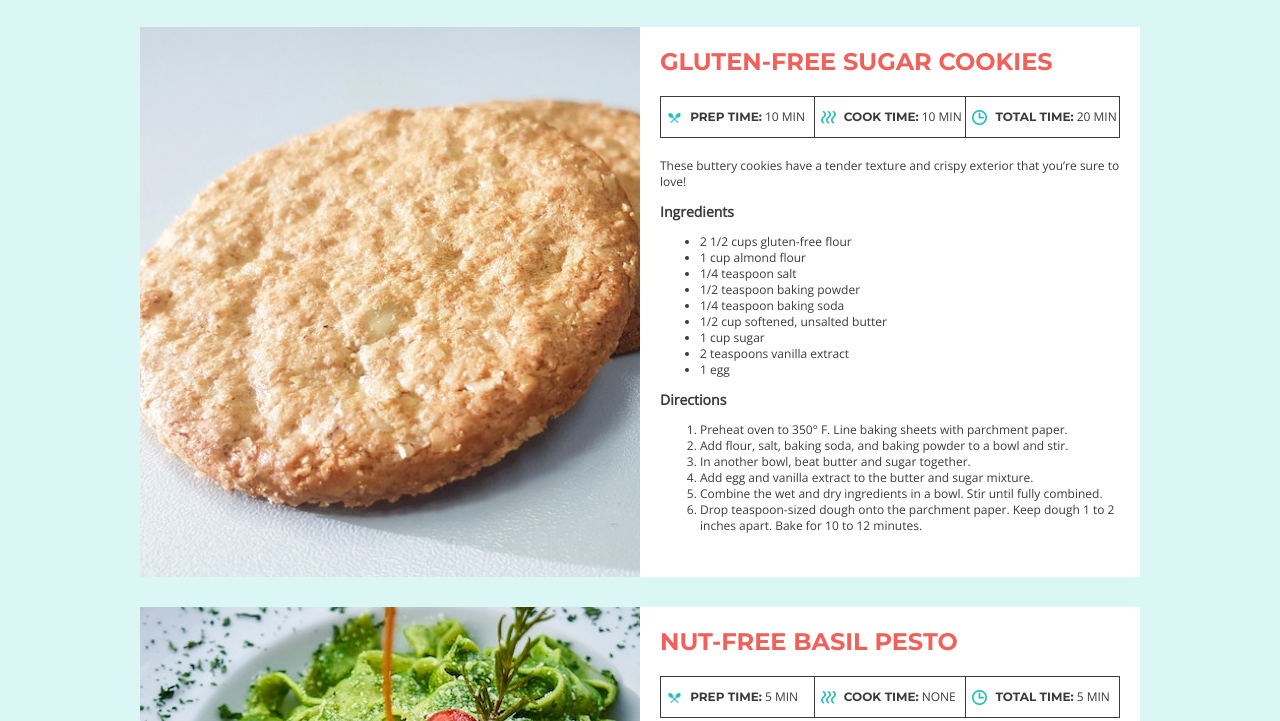
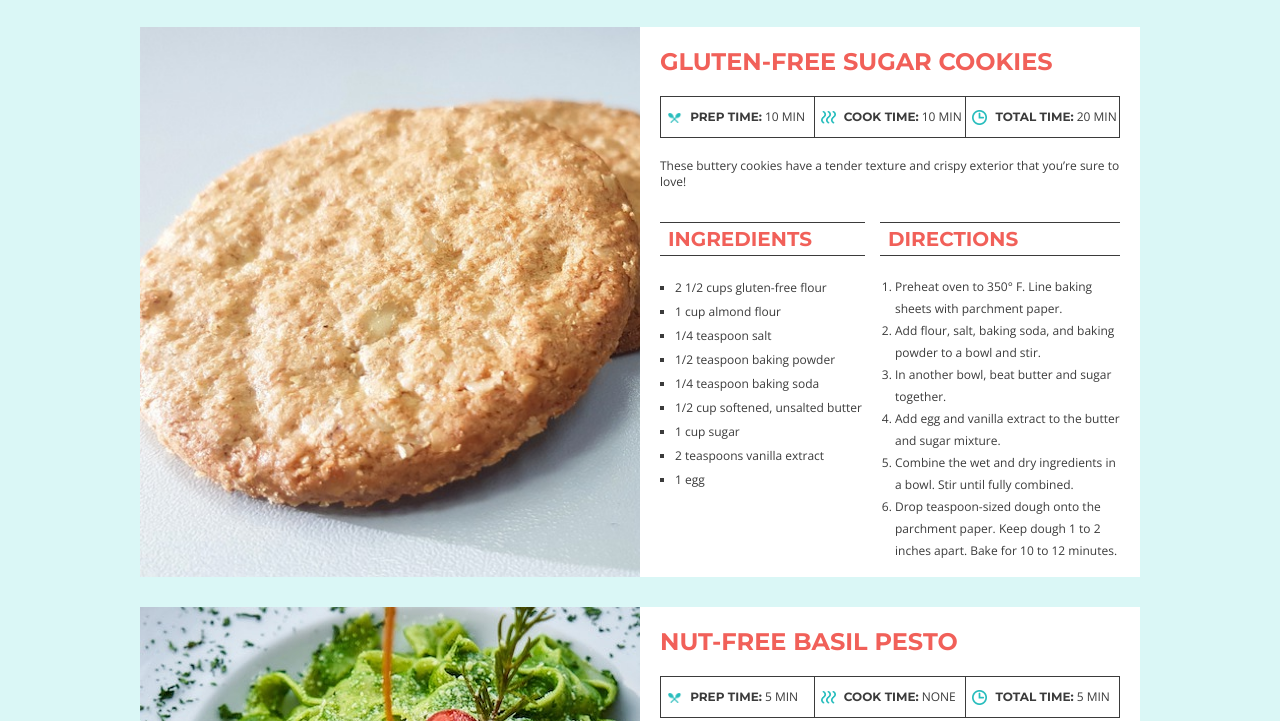
Before and after one commit to DMCatanach/recipe-cards, a plain HTML site: page index.html in a window 1280 px wide. Shown: the part 79-800 px from the top of the page. Drawn offline with nearby package versions, Linux system fonts and the light colour scheme.

Commit message:
Styles ingredient list and direction columns

```diff
--- a/css/style.css
+++ b/css/style.css
@@ -76,6 +76,7 @@ main {
     margin-top: 0;
 }
 
+/* Time info section */
 .time {
     margin-bottom: 20px;
     border: 1px solid #3b3b3b;
@@ -109,3 +110,40 @@ main {
 .time strong {
     font-family: 'Montserrat', sans-serif;
 }
+
+/* Instructions styling */
+.columns {
+    overflow: auto;
+}
+
+.ingredients {
+    float: left;
+    width: 205px;
+    margin-right: 15px;
+}
+
+.directions {
+    float: left;
+    width: 240px;
+}
+
+.recipe h3 {
+    font-size: 20px;
+    font-family: 'Montserrat', sans-serif;
+    color: #f16059;
+    text-transform: uppercase;
+    padding: 8px;
+    border-top: 1px solid #3b3b3b;
+    border-bottom: 1px solid #3b3b3b;
+}
+
+.ingredients ul {
+    padding-left: 15px;
+    line-height: 24px;
+    list-style: square;
+}
+
+.directions ol {
+    padding-left: 15px;
+    line-height: 22px;
+}
```
